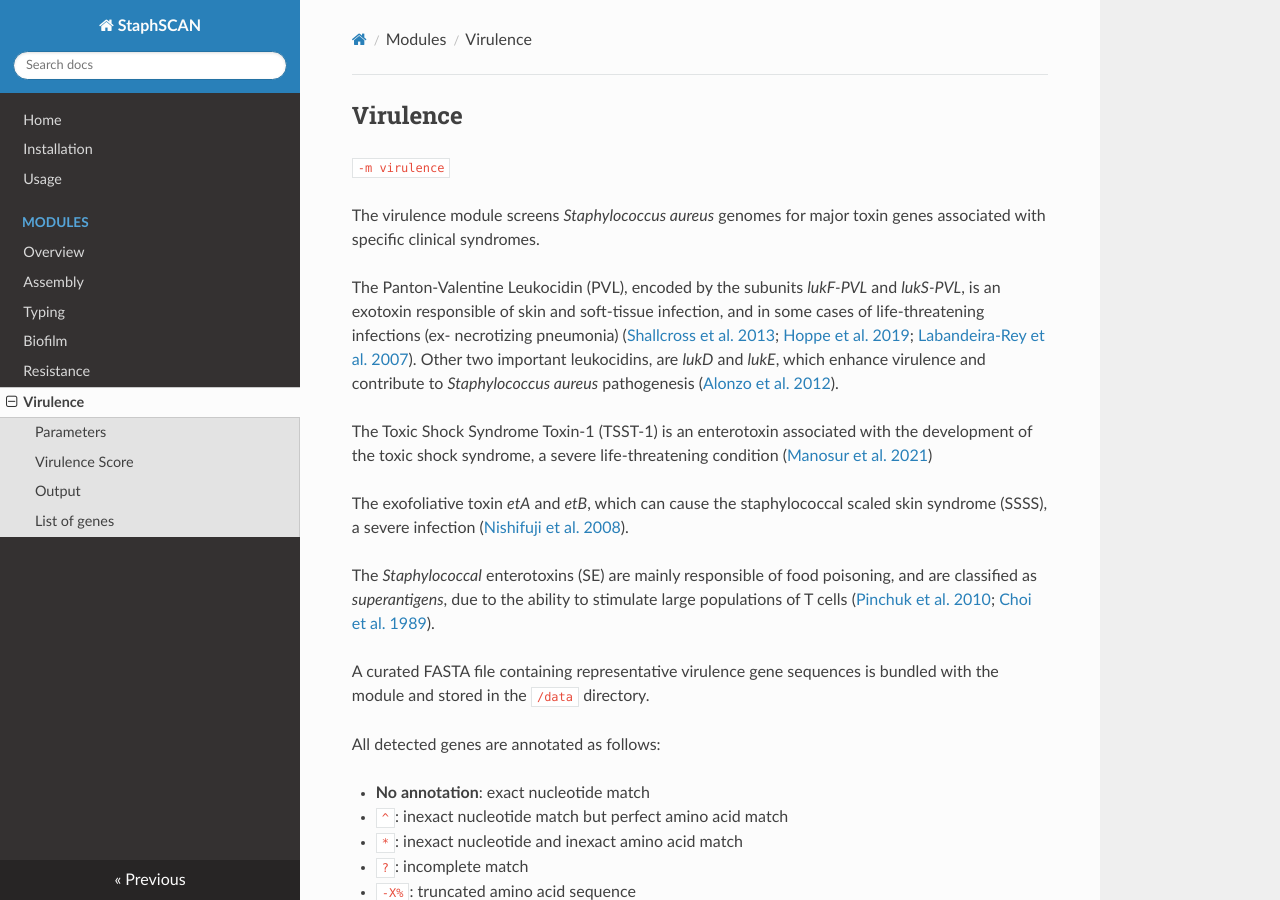
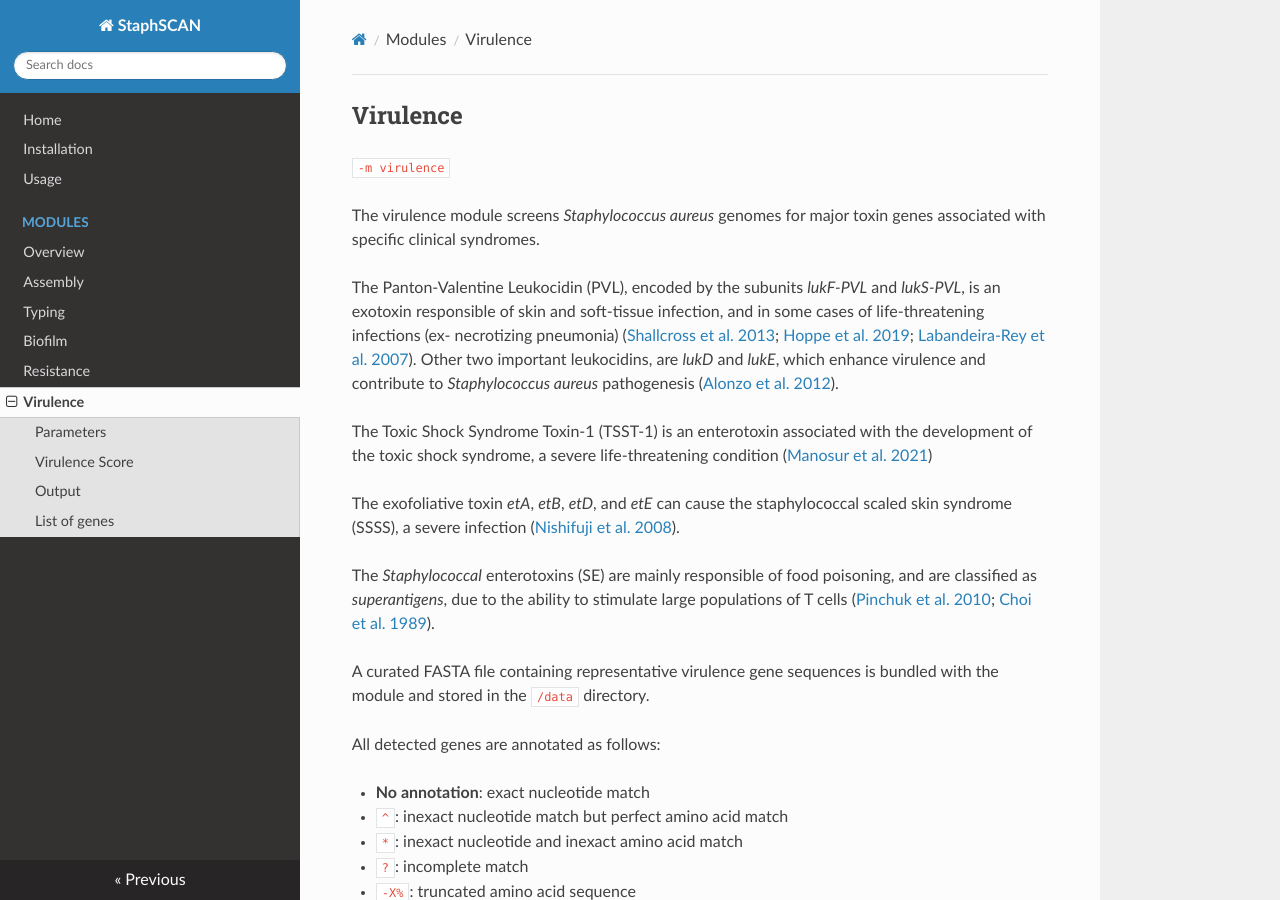
Before and after one commit to riccabolla/StaphSCAN, an MkDocs documentation site: the page built from docs/virulence.md, in a window 1280 px wide and 900 px high. Built offline with MkDocs 1.6.1, drawn with Linux system fonts in a browser that asks for light colours; nearby versions of some CDN libraries; some of the changed text lies outside the part shown.

```diff
--- a/docs/virulence.md
+++ b/docs/virulence.md
@@ -9,7 +9,7 @@ Other two important leukocidins, are *lukD* and *lukE*, which enhance virulence
 
 The Toxic Shock Syndrome Toxin-1 (TSST-1) is an enterotoxin associated with the development of the toxic shock syndrome, a severe life-threatening condition ([Manosur et al. 2021](https://www.mdpi.com/2072-6651/13/10/677))
 
-The exofoliative toxin *etA* and *etB*, which can cause the staphylococcal scaled skin syndrome (SSSS), a severe infection ([Nishifuji et al. 2008](https://pubmed.ncbi.nlm.nih.gov/17582744/)).
+The exofoliative toxin *etA*, *etB*, *etD*, and *etE* can cause the staphylococcal scaled skin syndrome (SSSS), a severe infection ([Nishifuji et al. 2008](https://pubmed.ncbi.nlm.nih.gov/17582744/)).
 
 The *Staphylococcal* enterotoxins (SE) are mainly responsible of food poisoning, and are classified as *superantigens*, due to the ability to stimulate large populations of T cells ([Pinchuk et al. 2010](https://pmc.ncbi.nlm.nih.gov/articles/PMC3153290/); [Choi et al. 1989](https://pubmed.ncbi.nlm.nih.gov/2479030/)).
 
@@ -73,7 +73,7 @@ Results are reported as follows:
 
 ### List of genes
 
-| Gene |Accession^ |Citation|
+| Gene |Accession^ |Citation^^|
 |------|----------|--------|
 |etA|[AAA17490](https://www.ncbi.nlm.nih.gov/protein/AAA17490)|[Sakurai et al. 1988](https://pubmed.ncbi.nlm.nih.gov/3183619/)|
 |etB|[ WP_010994026](https://www.ncbi.nlm.nih.gov/protein/WP_010994026)|[Lee at al. 1987](https://pubmed.ncbi.nlm.nih.gov/3040666/)|
```
Also changed, not shown: other parts of docs/virulence.md (+5 -1 lines), 1 other file.
